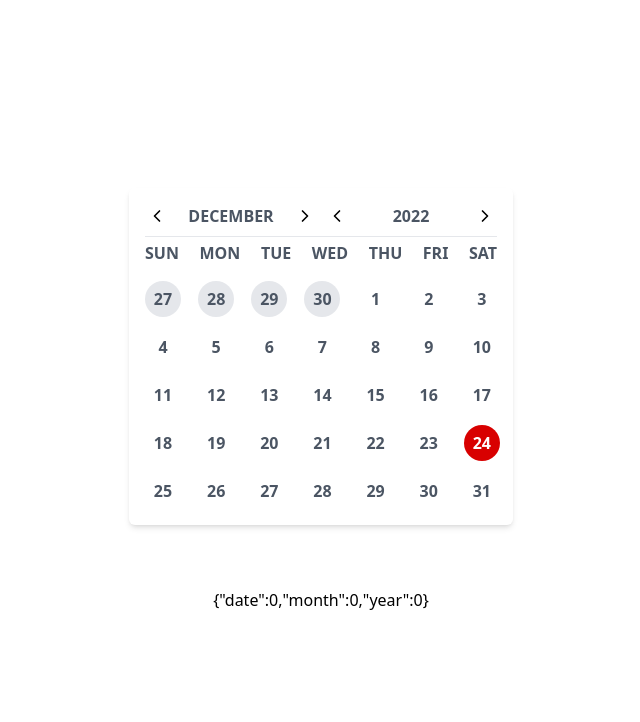
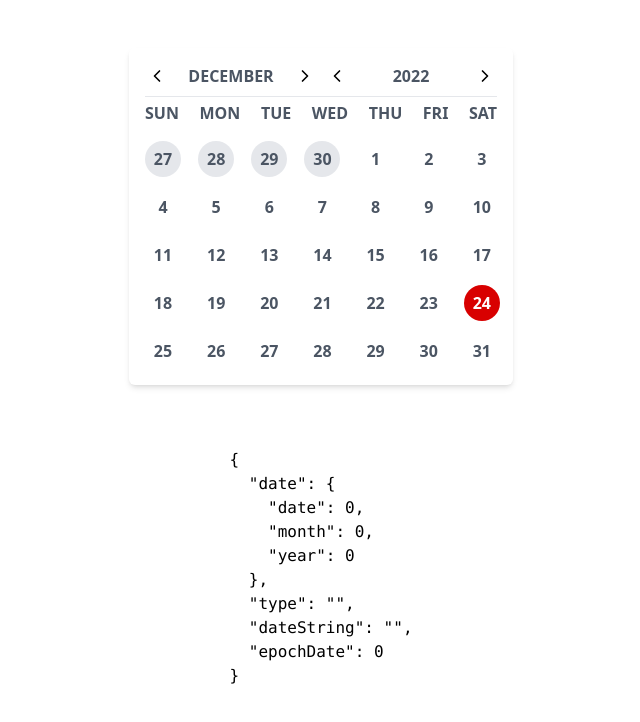
Before and after one commit to afkcodes/calendar, a React (Vite) app: page / in a window 1280 px wide. Shown: the top 722 px of the page, without its empty margins (319-959 px from the left). Built offline with nearby package versions, Linux system fonts and the light colour scheme.

Commit message:
minor accessiblity updates and variable name change

```diff
--- a/src/App.tsx
+++ b/src/App.tsx
@@ -11,13 +11,13 @@ function App() {
     },
     type: '',
     dateString: '',
-    epochDateString: 0,
+    epochDate: 0,
   });
 
   return (
-    <div className='flex flex-col bg-white justify-center items-center h-screen'>
+    <div className='flex flex-col bg-white  items-center h-screen pt-12'>
       <Calender onDateSelect={setSelectedDate} selectedDate={selectedDate} />
-      <div className='mt-20'>{JSON.stringify(selectedDate?.date)}</div>
+      <pre className='mt-20'>{JSON.stringify(selectedDate, null, 2)}</pre>
     </div>
   );
 }
--- a/src/components/Calender/Cell.tsx
+++ b/src/components/Calender/Cell.tsx
@@ -8,7 +8,7 @@ interface CellPropsType {
   year: number;
   type: string;
   dateString: string;
-  epochDateString: string;
+  epochDate: number;
   selectedDate: DateType;
   onDateSelect: Function;
 }
@@ -19,7 +19,7 @@ const Cell: React.FC<CellPropsType> = ({
   year,
   type,
   dateString,
-  epochDateString,
+  epochDate,
   selectedDate,
   onDateSelect,
 }) => {
@@ -37,12 +37,13 @@ const Cell: React.FC<CellPropsType> = ({
       date: { date, month, year },
       type,
       dateString,
-      epochDateString,
+      epochDate,
     });
   };
 
   return (
-    <li
+    <li>
+      <button
         key={`DATES_${Math.random()}`}
         onClick={handleDateSelect}
         className={`flex justify-center items-center w-9 h-9 cursor-pointer
@@ -67,10 +68,11 @@ const Cell: React.FC<CellPropsType> = ({
         ${isSelectedDate && !isPreviousOrNext ? 'bg-[#d80000] text-white' : ''}
 
         `}
-      tabIndex={!isPreviousOrNext ? 0 : undefined}>
+        aria-disabled={isPreviousOrNext}>
         <p key={`DATES_${Math.random()}`} className='font-semibold text-base'>
           {date}
         </p>
+      </button>
     </li>
   );
 };
--- a/src/components/Calender/Dates.tsx
+++ b/src/components/Calender/Dates.tsx
@@ -13,7 +13,7 @@ interface dateType {
   date: number;
   type: string;
   dateString: string;
-  epochDateString: string;
+  epochDate: number;
 }
 
 const Dates: React.FC<DatesPropsType> = ({
@@ -29,10 +29,10 @@ const Dates: React.FC<DatesPropsType> = ({
       {calenderDates.map((date: dateType) => (
         <Cell
           date={date.date}
-          key={`DATES_CELL_${Math.random()}`}
+          key={`DATES_CELL_${date.epochDate}`}
           type={date.type}
           dateString={date.dateString}
-          epochDateString={date.epochDateString}
+          epochDate={date.epochDate}
           month={month}
           year={year}
           onDateSelect={onDateSelect}
--- a/src/components/Calender/Months.tsx
+++ b/src/components/Calender/Months.tsx
@@ -39,7 +39,9 @@ const Months: React.FC<MonthsPropType> = ({
           hover:bg-[#D80000] hover:text-white rounded-full
           cursor-pointer transition-all duration-200 ease-in-out'
           tabIndex={0}
-          onClick={() => handleMonthChange('previous')}>
+          onClick={() => handleMonthChange('previous')}
+          name='previous month'
+          aria-label='previous month'>
           <FiChevronLeft size={20} />
         </button>
         <p className='font-semibold text-base text-gray-600'>{months[month]}</p>
@@ -48,7 +50,9 @@ const Months: React.FC<MonthsPropType> = ({
           hover:bg-[#D80000] hover:text-white rounded-full
           cursor-pointer transition-all duration-200 ease-in-out'
           tabIndex={0}
-          onClick={() => handleMonthChange('next')}>
+          onClick={() => handleMonthChange('next')}
+          name='next month'
+          aria-label='next month'>
           <FiChevronRight size={20} />
         </button>
       </div>
--- a/src/components/Calender/Years.tsx
+++ b/src/components/Calender/Years.tsx
@@ -22,7 +22,9 @@ const Years: React.FC<YearsPropType> = ({ year, setYear }) => {
           hover:bg-[#D80000] hover:text-white rounded-full
           cursor-pointer transition-all duration-200 ease-in-out'
           tabIndex={0}
-          onClick={() => handleYearChange('previous')}>
+          onClick={() => handleYearChange('previous')}
+          name='previous year'
+          aria-label='previous year'>
           <FiChevronLeft size={20} />
         </button>
         <p className='font-semibold text-base text-gray-600'>{year}</p>
@@ -31,7 +33,9 @@ const Years: React.FC<YearsPropType> = ({ year, setYear }) => {
           hover:bg-[#D80000] hover:text-white rounded-full
           cursor-pointer transition-all duration-200 ease-in-out'
           tabIndex={0}
-          onClick={() => handleYearChange('next')}>
+          onClick={() => handleYearChange('next')}
+          name='next year'
+          aria-label='next year'>
           <FiChevronRight size={20} />
         </button>
       </div>
--- a/src/components/Calender/types.ts
+++ b/src/components/Calender/types.ts
@@ -5,6 +5,6 @@ export interface DateType {
     year: number;
   };
   type: string;
-  epochDateString: number;
+  epochDate: number;
   dateString: string;
 }
--- a/src/utils/helper.calender.ts
+++ b/src/utils/helper.calender.ts
@@ -45,14 +45,14 @@ export const createDates = (month: number, year: number, type = 'current') => {
         date: date,
         type: 'today',
         dateString: new Date(`${year}-${month}-${date}`).toDateString(),
-        epochDateString: new Date(`${year}-${month}-${date}`).getTime(),
+        epochDate: new Date(`${year}-${month}-${date}`).getTime(),
       });
     } else {
       dates.push({
         date: date,
         type: type,
         dateString: new Date(`${year}-${month}-${date}`).toDateString(),
-        epochDateString: new Date(`${year}-${month}-${date}`).getTime(),
+        epochDate: new Date(`${year}-${month}-${date}`).getTime(),
       });
     }
   }
```
Lines whose indentation alone changed are shown as unchanged.
